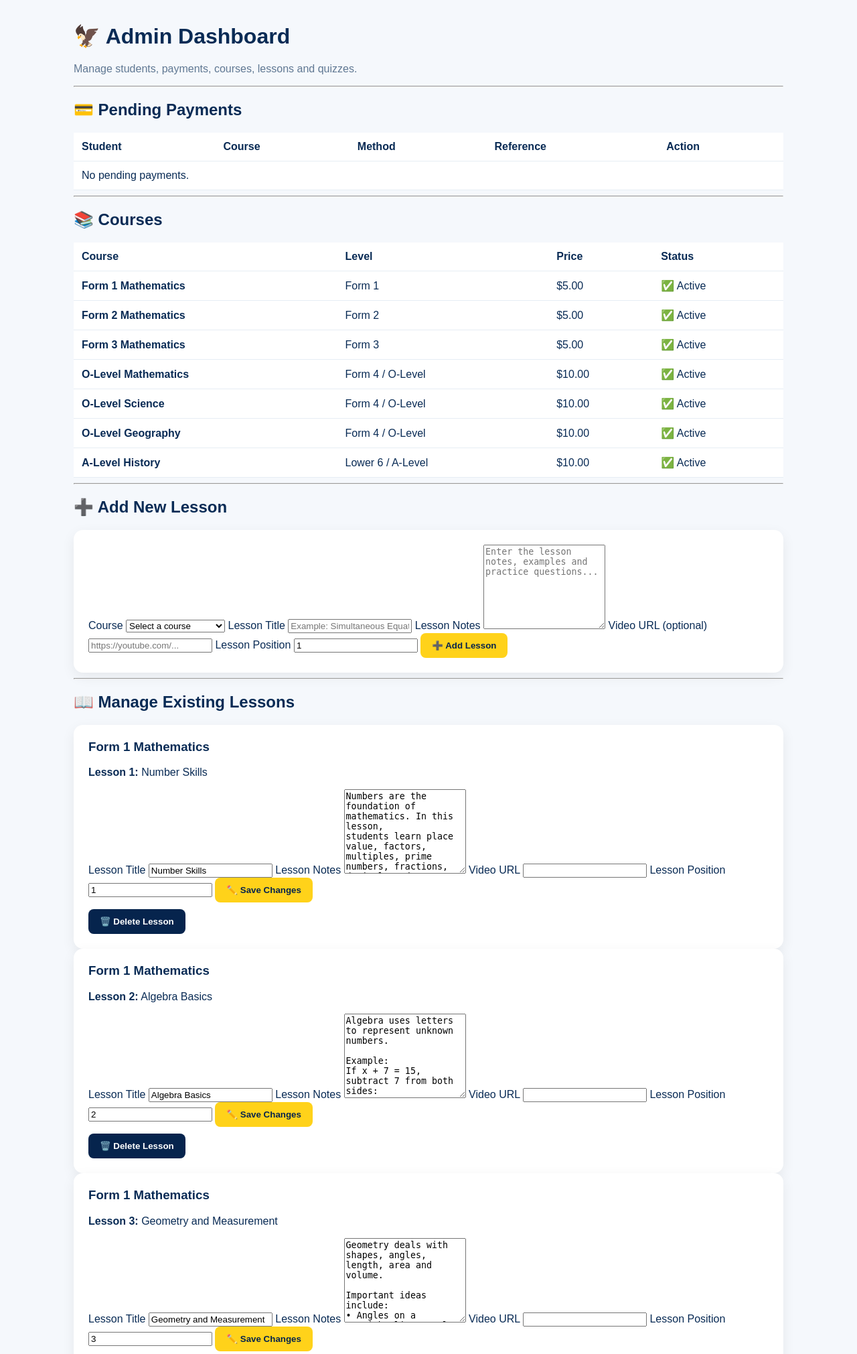
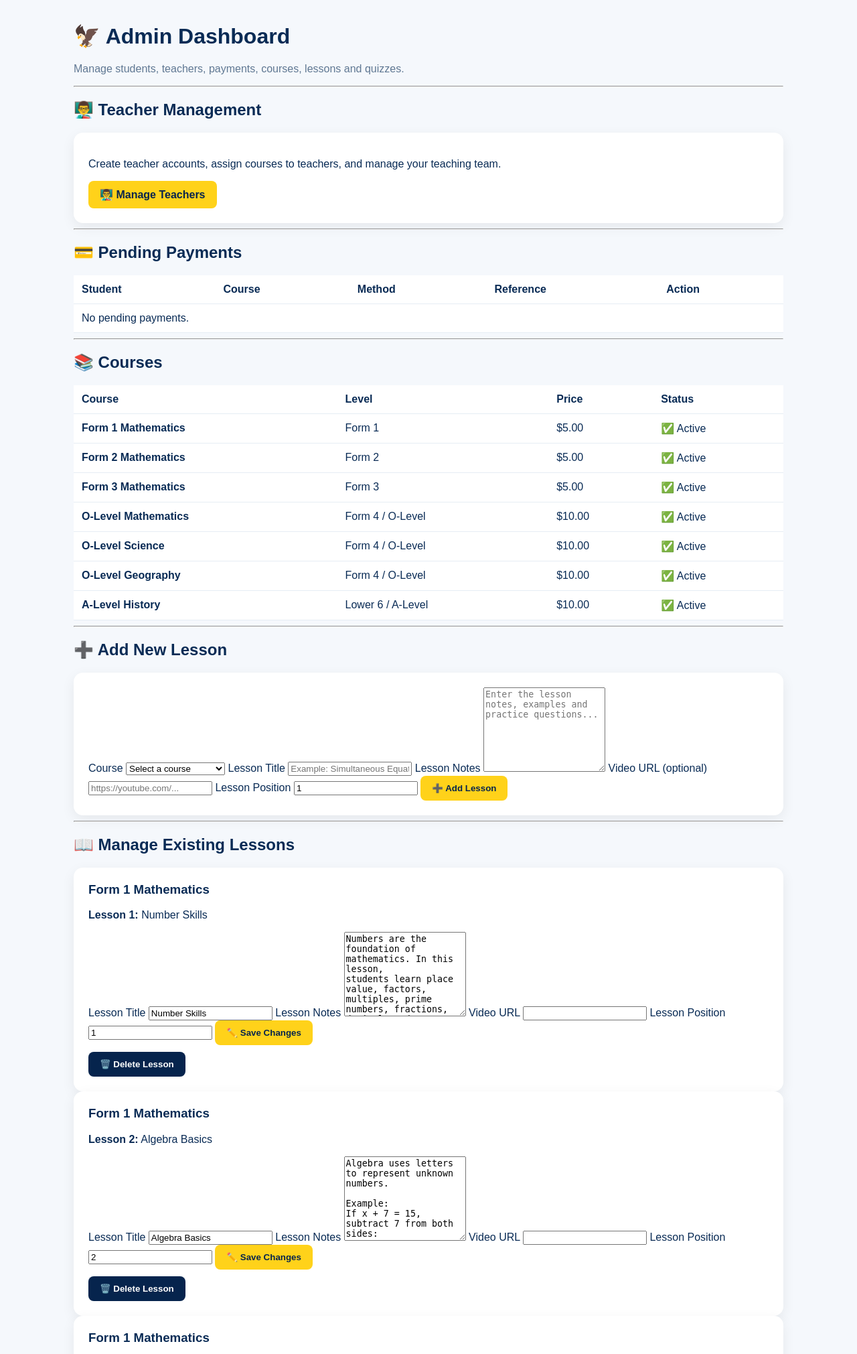
Before and after one commit to abandaj23173-wq/eagle-vision-online-academy, a Flask app: page /admin in a window 1280 px wide. Shown: the part 50-2071 px from the top of the page at 67% size. Run offline with Flask 3, Linux system fonts and the light colour scheme; a user stored in the database is signed in; data comes from the database, SQL or seed files in the repository; data that the repository does not hold is empty.

Commit message:
Update admin.html

```diff
--- a/templates/admin.html
+++ b/templates/admin.html
@@ -7,11 +7,34 @@
     <h1>🦅 Admin Dashboard</h1>
 
     <p class="muted">
-        Manage students, payments, courses, lessons and quizzes.
+        Manage students, teachers, payments, courses, lessons and quizzes.
     </p>
 
     <hr>
 
+    <!-- TEACHER MANAGEMENT -->
+    <h2>👨‍🏫 Teacher Management</h2>
+
+    <div class="card">
+
+        <p>
+            Create teacher accounts, assign courses to teachers,
+            and manage your teaching team.
+        </p>
+
+        <a
+            href="{{ url_for('admin_teachers') }}"
+            class="btn"
+        >
+            👨‍🏫 Manage Teachers
+        </a>
+
+    </div>
+
+
+    <hr>
+
+    <!-- PENDING PAYMENTS -->
     <h2>💳 Pending Payments</h2>
 
     <table class="table">
@@ -43,10 +66,12 @@
 
             <td>
 
-                <form method="post"
-                      action="{{ url_for('approve_payment', payment_id=p.id) }}">
+                <form
+                    method="post"
+                    action="{{ url_for('approve_payment', payment_id=p.id) }}"
+                >
 
-                    <button class="btn">
+                    <button class="btn" type="submit">
                         ✅ Approve
                     </button>
 
@@ -71,6 +96,7 @@
 
     <hr>
 
+    <!-- COURSES -->
     <h2>📚 Courses</h2>
 
     <table class="table">
@@ -90,7 +116,9 @@
                 <strong>{{ c.title }}</strong>
             </td>
 
-            <td>{{ c.level }}</td>
+            <td>
+                {{ c.level }}
+            </td>
 
             <td>
                 ${{ "%.2f"|format(c.price) }}
@@ -115,12 +143,15 @@
 
     <hr>
 
+    <!-- ADD LESSON -->
     <h2>➕ Add New Lesson</h2>
 
     <div class="card">
 
-        <form method="post"
-              action="{{ url_for('add_lesson') }}">
+        <form
+            method="post"
+            action="{{ url_for('add_lesson') }}"
+        >
 
             <label>Course</label>
 
@@ -181,7 +212,10 @@
             >
 
 
-            <button class="btn" type="submit">
+            <button
+                class="btn"
+                type="submit"
+            >
                 ➕ Add Lesson
             </button>
 
@@ -192,6 +226,7 @@
 
     <hr>
 
+    <!-- MANAGE LESSONS -->
     <h2>📖 Manage Existing Lessons</h2>
 
     {% for l in lessons %}
@@ -208,8 +243,10 @@
         </p>
 
 
-        <form method="post"
-              action="{{ url_for('edit_lesson', lesson_id=l.id) }}">
+        <form
+            method="post"
+            action="{{ url_for('edit_lesson', lesson_id=l.id) }}"
+        >
 
             <label>Lesson Title</label>
 
@@ -250,16 +287,21 @@
             >
 
 
-            <button class="btn" type="submit">
+            <button
+                class="btn"
+                type="submit"
+            >
                 ✏️ Save Changes
             </button>
 
         </form>
 
 
-        <form method="post"
-              action="{{ url_for('delete_lesson', lesson_id=l.id) }}"
-              style="margin-top:10px;">
+        <form
+            method="post"
+            action="{{ url_for('delete_lesson', lesson_id=l.id) }}"
+            style="margin-top:10px;"
+        >
 
             <button
                 class="btn dark"
@@ -284,6 +326,7 @@
 
     <hr>
 
+    <!-- QUIZ MANAGEMENT -->
     <h2>📝 Quiz Management</h2>
 
     <div class="card">
@@ -296,15 +339,14 @@
 
         <div style="margin-bottom:15px;">
 
-            <strong>{{ c.title }}</strong>
+            <strong>
+                {{ c.title }}
+            </strong>
 
             <br><br>
 
             <a
-                href="{{ url_for(
-                    'admin_quiz_manager',
-                    course_id=c.id
-                ) }}"
+                href="{{ url_for('admin_quiz_manager', course_id=c.id) }}"
                 class="btn"
             >
                 📝 Manage Quiz
@@ -319,6 +361,7 @@
 
     <hr>
 
+    <!-- STUDENT MANAGEMENT -->
     <h2>👨‍🎓 Student Management</h2>
 
     <div class="card">
@@ -339,9 +382,27 @@
 
     <hr>
 
+    <!-- ADMIN INFORMATION -->
+    <div class="card">
+
+        <p>
+            <strong>Admin:</strong>
+            Secure administrator access
+        </p>
+
+    </div>
+
+
+    <hr>
+
+    <!-- LOGOUT -->
     <p>
-        <strong>Admin:</strong>
-        Secure administrator access
+        <a
+            href="{{ url_for('logout') }}"
+            class="btn"
+        >
+            🚪 Logout
+        </a>
     </p>
 
 </div>
```
